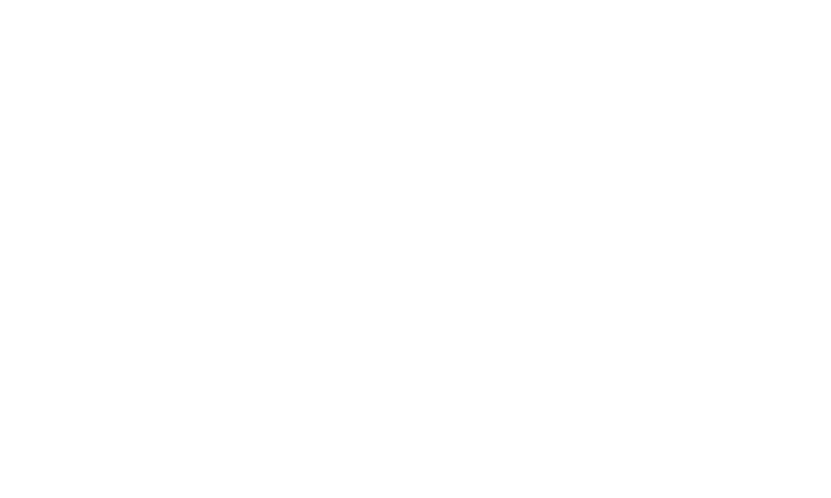
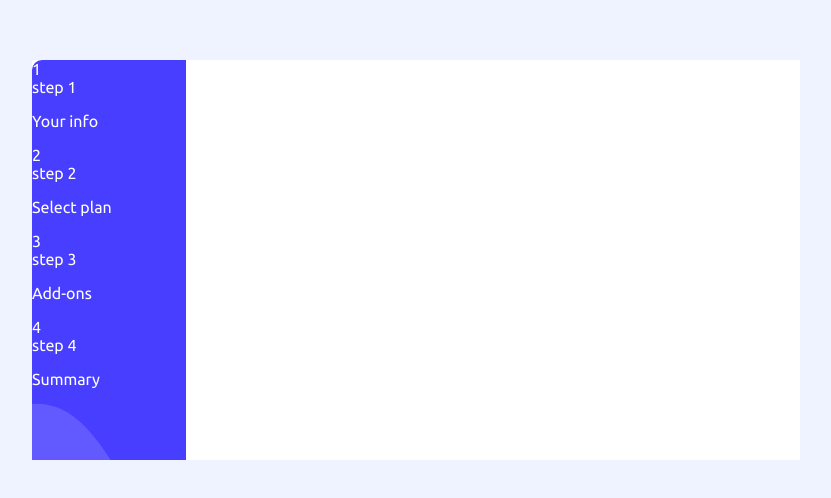
Before and after one commit to Arnemix/step-by-step-form, a React (Create React App) app: page / in a window 1280 px wide. Shown: the part 140-638 px from the top of the page, without its empty margins (224-1055 px from the left). Built offline with nearby package versions, Linux system fonts and the light colour scheme.

Commit message:
Début sidebar

```diff
--- a/public/index.html
+++ b/public/index.html
@@ -1,17 +1,22 @@
 <!DOCTYPE html>
 <html lang="fr">
+
 <head>
+    <link rel="preconnect" href="https://fonts.googleapis.com">
+    <link rel="preconnect" href="https://fonts.gstatic.com" crossorigin>
+    <link
+        href="https://fonts.googleapis.com/css2?family=Ubuntu:ital,wght@0,300;0,400;0,500;0,700;1,300;1,400;1,500;1,700&display=swap"
+        rel="stylesheet">
     <meta charset="utf-8" />
     <link rel="icon" href="%PUBLIC_URL%/favicon.ico" />
     <meta name="viewport" content="width=device-width, initial-scale=1" />
     <meta name="theme-color" content="#000000" />
-        <meta
-        name="description"
-        content="Web site created using create-react-app"
-        />
+    <meta name="description" content="Web site created using create-react-app" />
     <title>step-by-step-form</title>
 </head>
+
 <body>
     <div id="root"></div>
 </body>
+
 </html>
--- a/src/App.js
+++ b/src/App.js
@@ -1,15 +1,36 @@
-import React from 'react';
-import { useState } from 'react';
+import React from "react";
+import { useState } from "react";
+import "./App.scss";
 function App() {
+    let STEPS = {
+        STEP_1: "Your info",
+        STEP_2: "Select plan",
+        STEP_3: "Add-ons",
+        STEP_4: "Summary",
+    };
+
     return (
-        <div className='App'>
-
+        <div className="App">
             <div className="form">
                 <div className="form-sidebar">
-
+                    {
+                        Object.keys(STEPS).map((key, index) => {
+                            let className = "sidebar-step" + key;
+                            return (
+                                <div className={className}>
+                                    <div className="sidebar-step-number">
+                                        {index + 1}
+                                    </div>
+                                    <div>
+                                        <span>step {index + 1}</span>
+                                        <p>{STEPS[key]}</p>
+                                    </div>
+                                </div>
+                            )
+                        })
+                    }
                 </div>
             </div>
-
         </div>
     );
 }
--- a/src/App.scss
+++ b/src/App.scss
@@ -0,0 +1,20 @@
+.App {
+    display: flex;
+    align-items: center;
+    justify-content: center;
+    background-color: rgb(239, 243, 255);
+    height: 100vh;
+}
+
+.form {
+    width: 60%;
+    height: 50%;
+    display: flex;
+    background-color: white;
+}
+
+.form-sidebar {
+    width: 20%;
+    background-image: url(./assets/sidebar.svg);
+    color: white;
+}
--- a/src/index.scss
+++ b/src/index.scss
@@ -0,0 +1,5 @@
+body {
+    padding: 0;
+    margin: 0;
+    font-family: "Ubuntu", sans-serif;
+}
```
Also changed, not shown: src/index.js (+5 -5 lines). Lines whose indentation alone changed are shown as unchanged.
